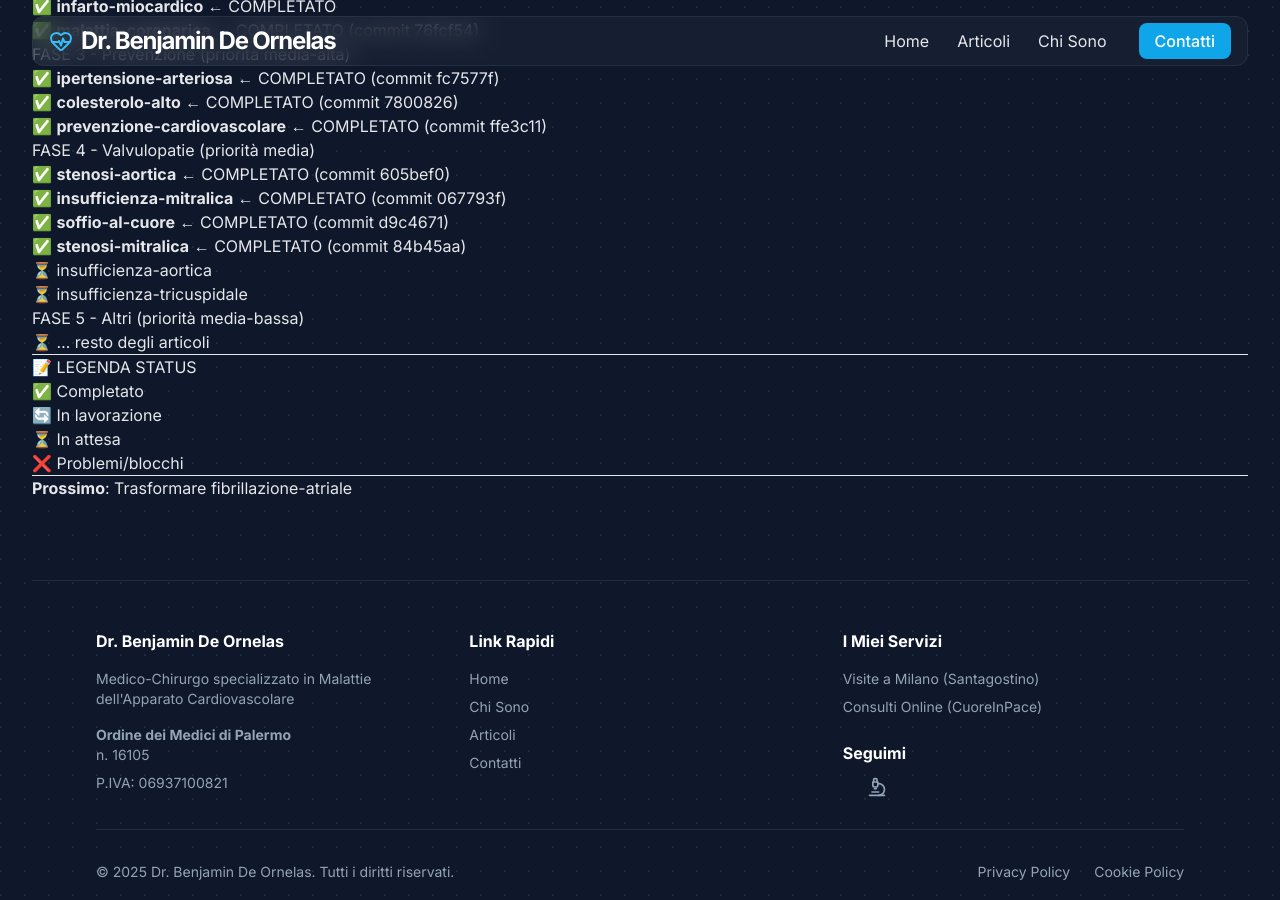
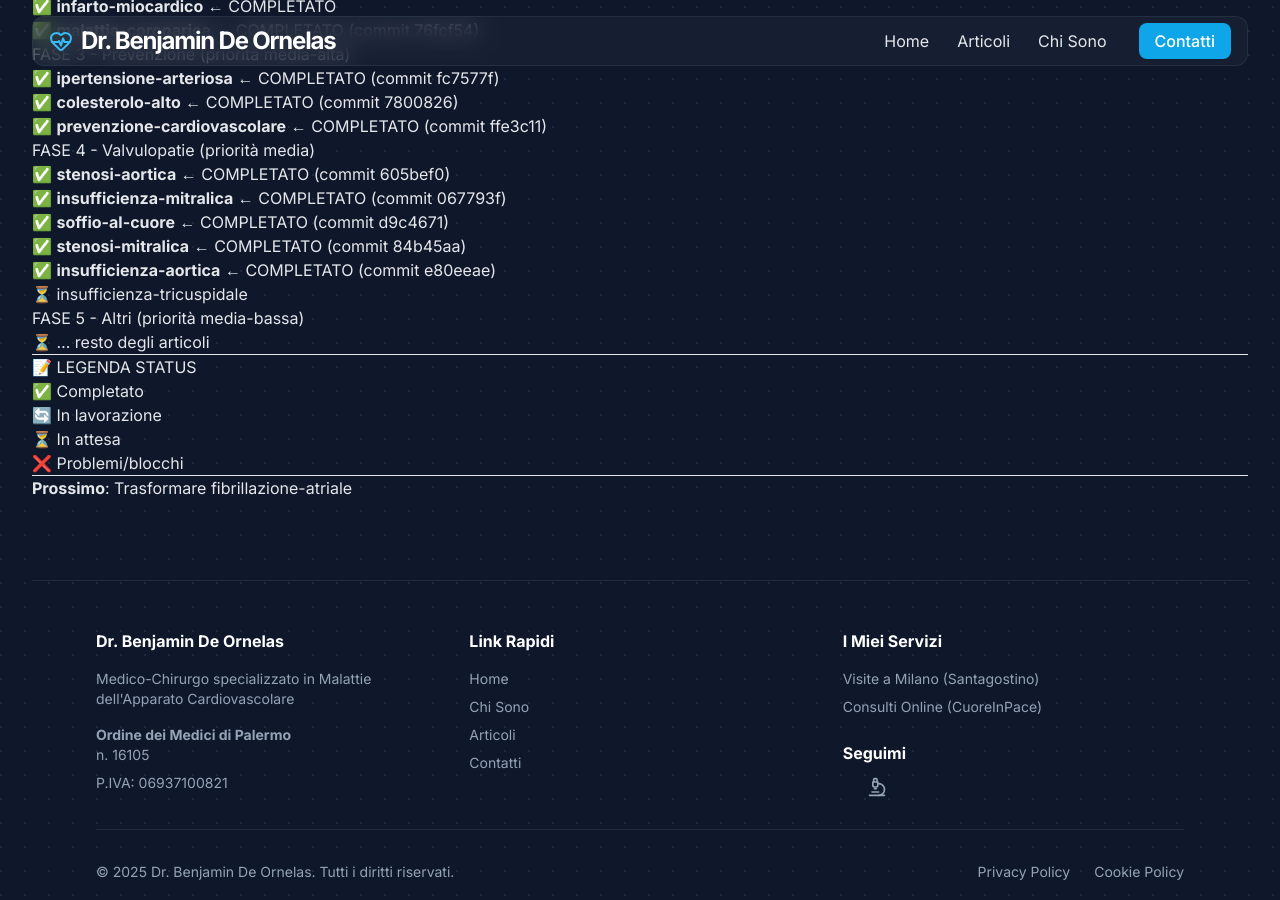
Before and after one commit to bdeornelas/bdeornelas.github.io, a Jekyll site: the page built from LISTA-ARTICOLI-SITO.md, in a window 1280 px wide and 900 px high, scrolled down 1698 px. Built offline with Jekyll 4.4.1, drawn with Linux system fonts in a browser that asks for light colours; nearby versions of some CDN libraries; our own code applies the rules of GitHub Pages for plain Markdown files.

Commit message:
Aggiornato progress: completato insufficienza-aortica (15/46, 32.6%)

```diff
--- a/LISTA-ARTICOLI-SITO.md
+++ b/LISTA-ARTICOLI-SITO.md
@@ -100,7 +100,7 @@ Iniziare con articoli più comuni/richiesti:
 12. ✅ **insufficienza-mitralica** ← COMPLETATO (commit 067793f)
 13. ✅ **soffio-al-cuore** ← COMPLETATO (commit d9c4671)
 14. ✅ **stenosi-mitralica** ← COMPLETATO (commit 84b45aa)
-15. ⏳ insufficienza-aortica
+15. ✅ **insufficienza-aortica** ← COMPLETATO (commit e80eeae)
 16. ⏳ insufficienza-tricuspidale
 
 ### FASE 5 - Altri (priorità media-bassa)
```
